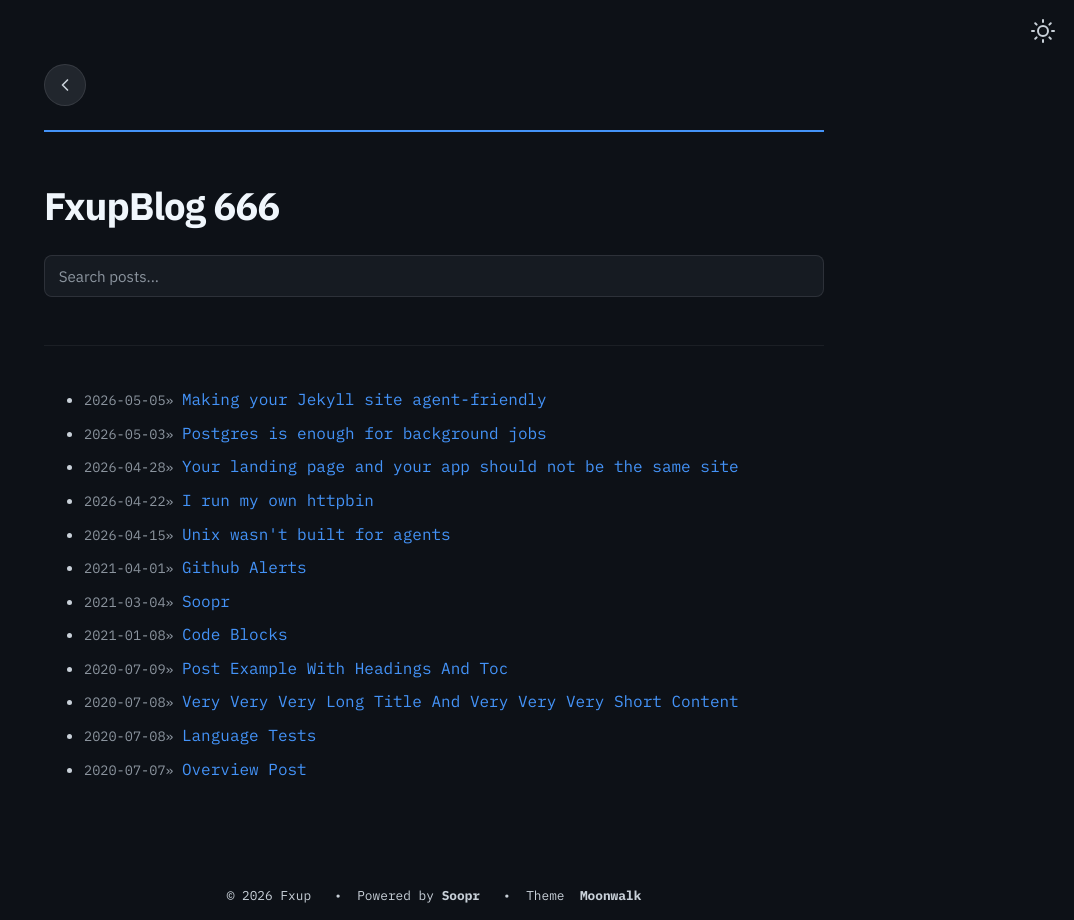
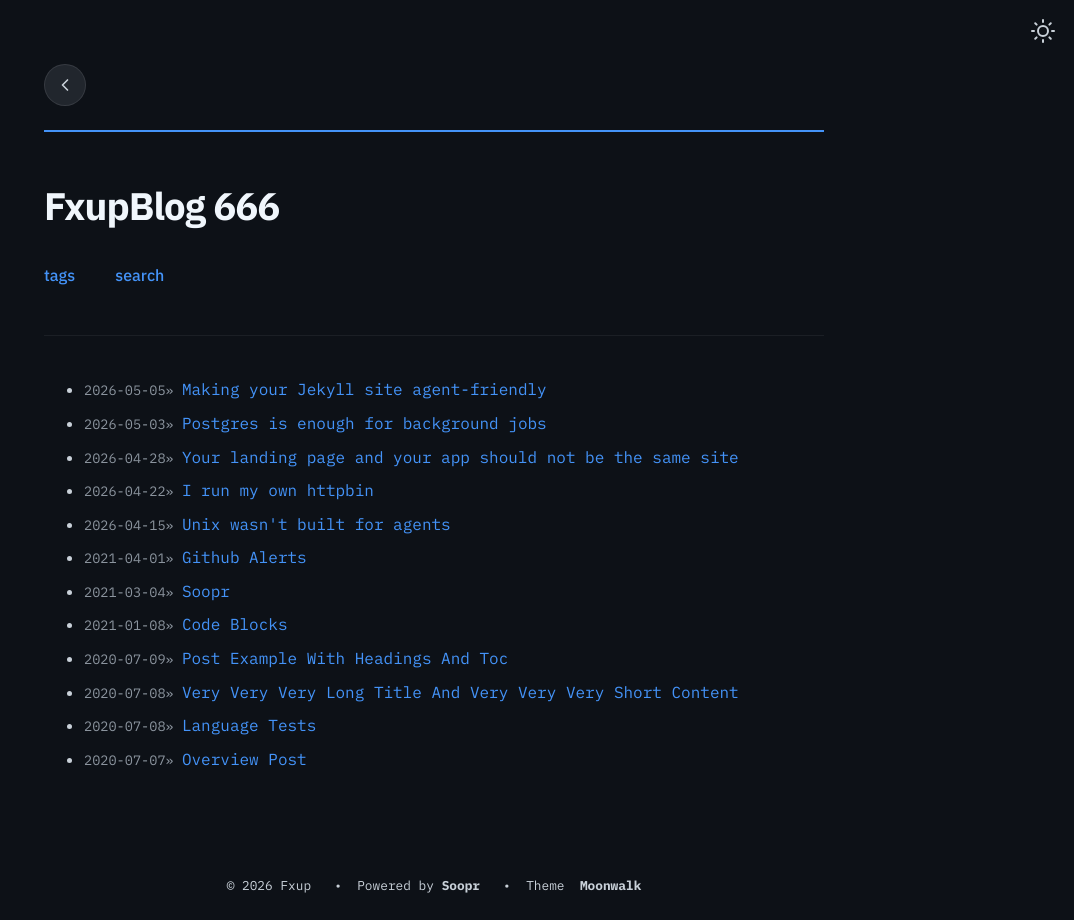
Before and after one commit to FhelloF8848/jekyll-blog, a Jekyll site: the page built from blog.html, in a window 1280 px wide. Shown: the whole page, without its empty margins (206-1280 px from the left). Built offline with Jekyll 4.4.1, drawn with Linux system fonts in a browser that asks for light colours.

Commit message:
Update blog.html

```diff
--- a/_layouts/blog.html
+++ b/_layouts/blog.html
@@ -9,9 +9,7 @@ layout: default
 
 <header>
   <h1>{{ site.title }} 666</h1>
-{% include search.html %}
-
-
+  {% include horizontal_list.html collection=site.data.home.blog_navbar_entries %}
 </header>
 
 {% include post_list.html %}
```
